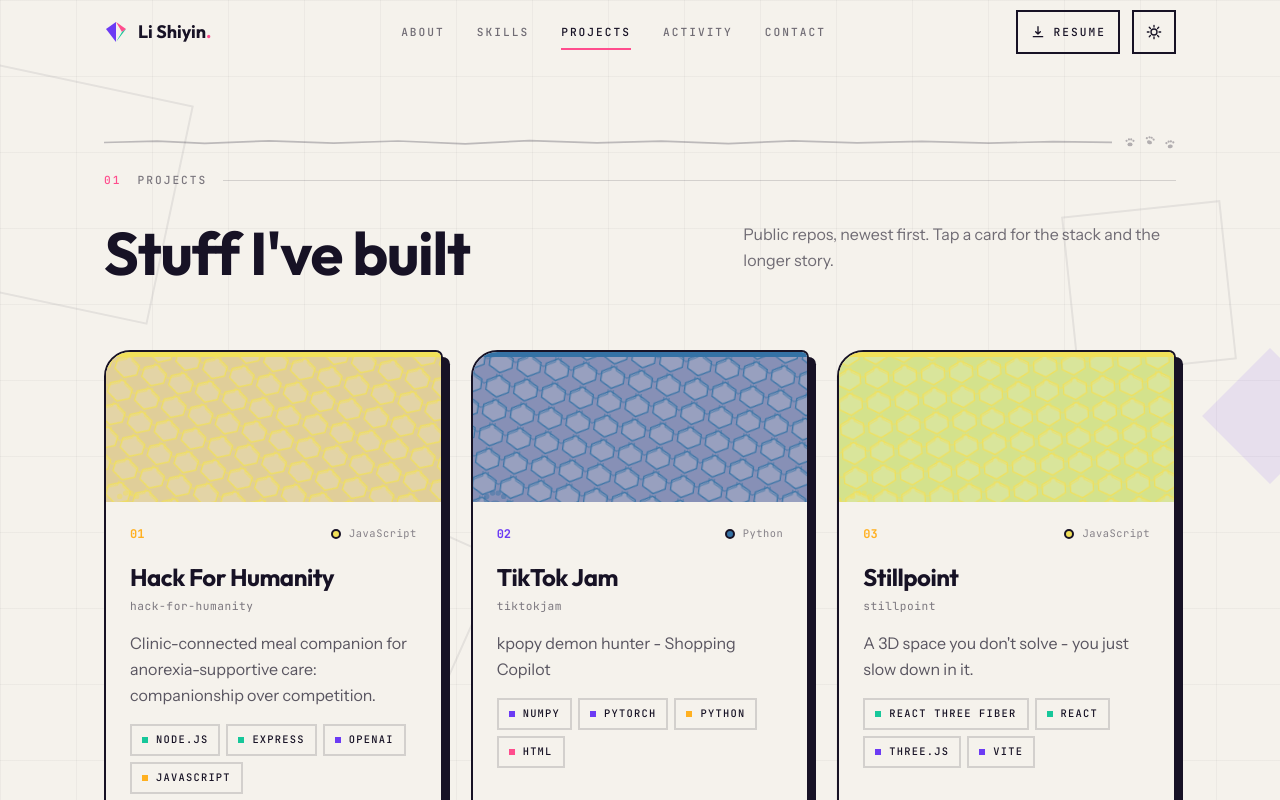
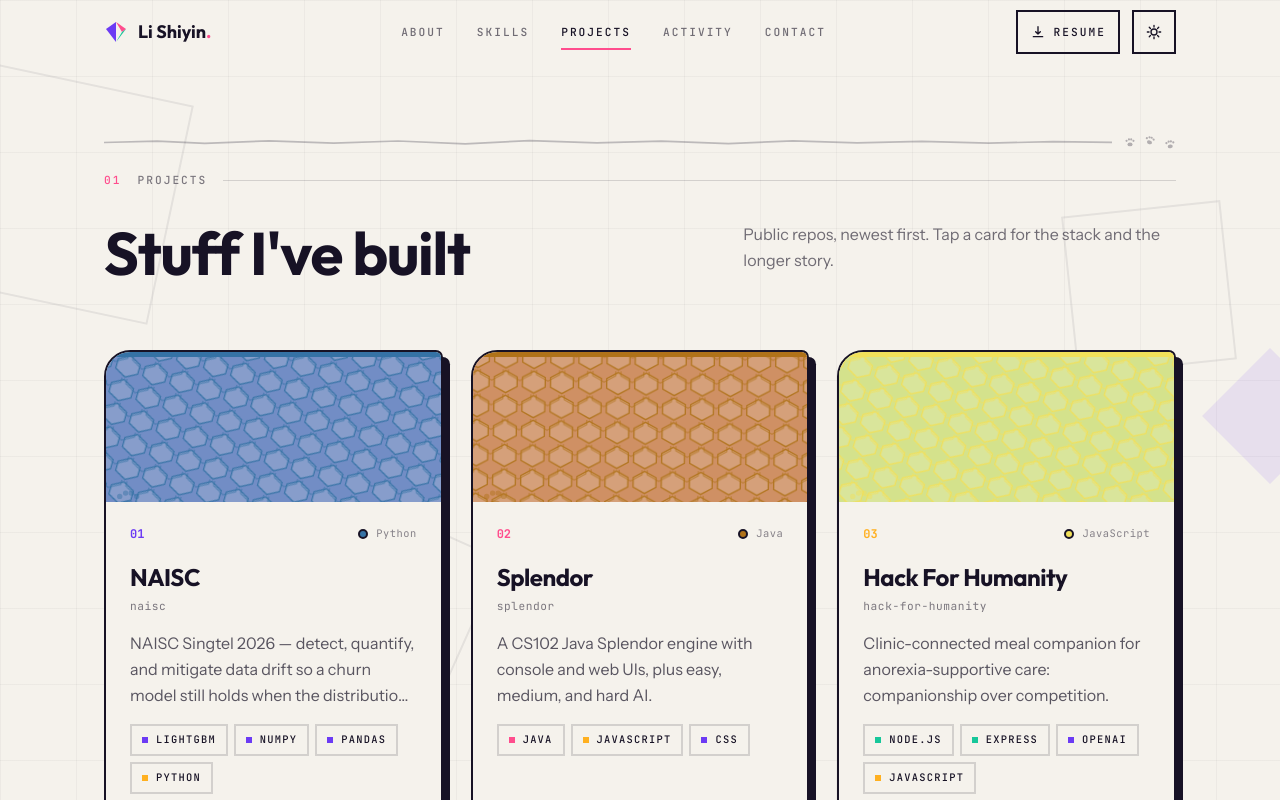
Before and after one commit to yinasaurus/yinasaurus.github.io, a React (Vite) app: page /projects in a window 1280 px wide. Shown: the top 800 px of the page. Built offline with nearby package versions, Linux system fonts and the light colour scheme.

Commit message:
updated with more projects

```diff
--- a/src/App.jsx
+++ b/src/App.jsx
@@ -28,6 +28,7 @@ export default function App() {
           <Routes>
             <Route path="/" element={<HomePage />} />
             <Route path="/projects" element={<ProjectsPage />} />
+            <Route path="/404" element={<NotFoundPage />} />
             <Route path="*" element={<NotFoundPage />} />
           </Routes>
         </main>
--- a/src/data/github-projects.json
+++ b/src/data/github-projects.json
@@ -1,6 +1,64 @@
 {
-  "fetchedAt": "2026-09-10T09:36:42.002Z",
+  "fetchedAt": "2026-09-10T11:18:00.767Z",
   "projects": [
+    {
+      "id": "naisc",
+      "name": "naisc",
+      "title": "NAISC",
+      "blurb": "NAISC Singtel 2026 — detect, quantify, and mitigate data drift so a churn model still holds when the distribution shifts.",
+      "details": "NAISC Singtel 2026 — detect, quantify, and mitigate data drift so a churn model still holds when the distribution shifts.",
+      "tech": [
+        "LightGBM",
+        "NumPy",
+        "Pandas",
+        "Python"
+      ],
+      "languages": [
+        "Python"
+      ],
+      "frameworks": [
+        "NumPy",
+        "Pandas"
+      ],
+      "language": "Python",
+      "accent": "volt",
+      "repo": "https://github.com/yinasaurus/naisc",
+      "live": null,
+      "updatedAt": "2026-09-10T11:13:29Z",
+      "media": {
+        "type": "none",
+        "src": ""
+      },
+      "image": "/projects/naisc.png"
+    },
+    {
+      "id": "splendor",
+      "name": "splendor",
+      "title": "Splendor",
+      "blurb": "A CS102 Java Splendor engine with console and web UIs, plus easy, medium, and hard AI.",
+      "details": "Java Splendor engine with console UI and optional web UI (same rules on the server).",
+      "tech": [
+        "Java",
+        "JavaScript",
+        "CSS"
+      ],
+      "languages": [
+        "Java",
+        "JavaScript",
+        "CSS"
+      ],
+      "frameworks": [],
+      "language": "Java",
+      "accent": "punch",
+      "repo": "https://github.com/yinasaurus/splendor",
+      "live": "https://splendor-coral.vercel.app",
+      "updatedAt": "2026-09-10T11:10:43Z",
+      "media": {
+        "type": "none",
+        "src": ""
+      },
+      "image": "/projects/splendor.png"
+    },
     {
       "id": "hack-for-humanity",
       "name": "hack-for-humanity",
@@ -55,7 +113,7 @@
         "PyTorch"
       ],
       "language": "Python",
-      "accent": "solar",
+      "accent": "volt",
       "repo": "https://github.com/yinasaurus/tiktokjam",
       "live": null,
       "updatedAt": "2026-09-01T03:02:08Z",
@@ -183,7 +241,7 @@
         "Telegram"
       ],
       "language": "Python",
-      "accent": "solar",
+      "accent": "volt",
       "repo": "https://github.com/yinasaurus/sgtelemahjong",
       "live": null,
       "updatedAt": "2026-08-10T08:41:41Z",
@@ -212,7 +270,7 @@
         "NumPy"
       ],
       "language": "Python",
-      "accent": "solar",
+      "accent": "volt",
       "repo": "https://github.com/yinasaurus/medibuddy",
       "live": null,
       "updatedAt": "2026-07-31T15:09:03Z",
@@ -227,7 +285,7 @@
       "name": "dejavistaa",
       "title": "Dejavistaa",
       "blurb": "A place to capture the spots you’ve been to and the ones you keep meaning to revisit.",
-      "details": "DejaVista - AI Fashion Memory",
+      "details": "A place to capture the spots you’ve been to and the ones you keep meaning to revisit.",
       "tech": [
         "Supabase",
         "React",
--- a/src/data/project-config.js
+++ b/src/data/project-config.js
@@ -24,7 +24,9 @@ export const EXCLUDE_REPOS = [
 export const MEDIA_OVERRIDES = {}
 
 /** Replace the auto-detected badge list for a repo when Linguist/deps get it wrong. */
-export const TECH_OVERRIDES = {}
+export const TECH_OVERRIDES = {
+  naisc: ['LightGBM', 'NumPy', 'Pandas', 'Python'],
+}
 
 /** Optional display names when kebab-case looks awkward. */
 export const TITLE_OVERRIDES = {
@@ -35,6 +37,8 @@ export const TITLE_OVERRIDES = {
   organicchemgame: 'Organic Chem Game',
   tiktokjam: 'TikTok Jam',
   hack4health: 'Hack4Health',
+  naisc: 'NAISC',
+  splendor: 'Splendor',
 }
 
 /** Used when GitHub has no description / README worth showing. */
@@ -45,6 +49,10 @@ export const BLURB_OVERRIDES = {
     'An e-waste awareness and recycling project — making it easier to figure out where old electronics should go.',
   'wad-grp-proj':
     'A full-stack web application built with my team for SMU’s Web Application Development module.',
+  naisc:
+    'NAISC Singtel 2026 — detect, quantify, and mitigate data drift so a churn model still holds when the distribution shifts.',
+  splendor:
+    'A CS102 Java Splendor engine with console and web UIs, plus easy, medium, and hard AI.',
 }
 
 export const ACCENTS = {
--- a/vite.github-projects.js
+++ b/vite.github-projects.js
@@ -401,7 +401,8 @@ export async function fetchGithubProjects({ force = false } = {}) {
         name: repo.name,
         title: prettyTitle(repo.name),
         blurb,
-        details: fromReadmeLong || blurb,
+        details:
+          fromReadmeLong && fromReadmeLong.length >= 80 ? fromReadmeLong : blurb,
         tech,
         languages: languageBadges,
         frameworks,
```
Also changed, not shown: 17 other files (tests, documents, lock files or other folders).
